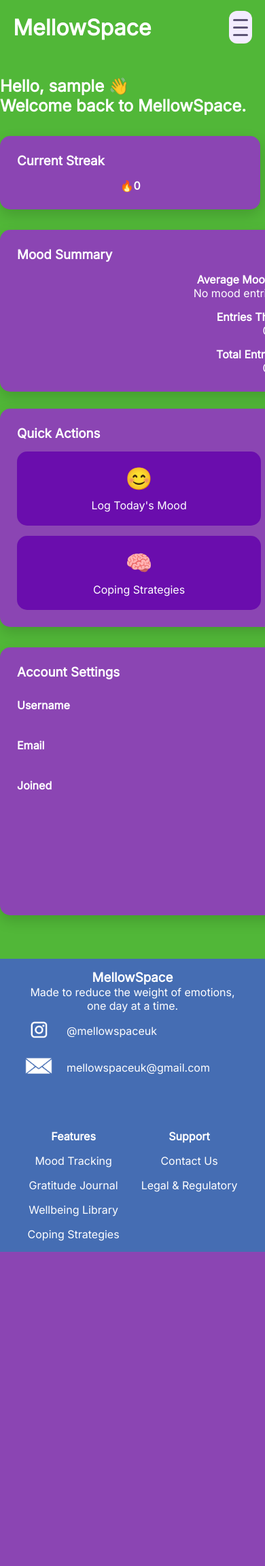
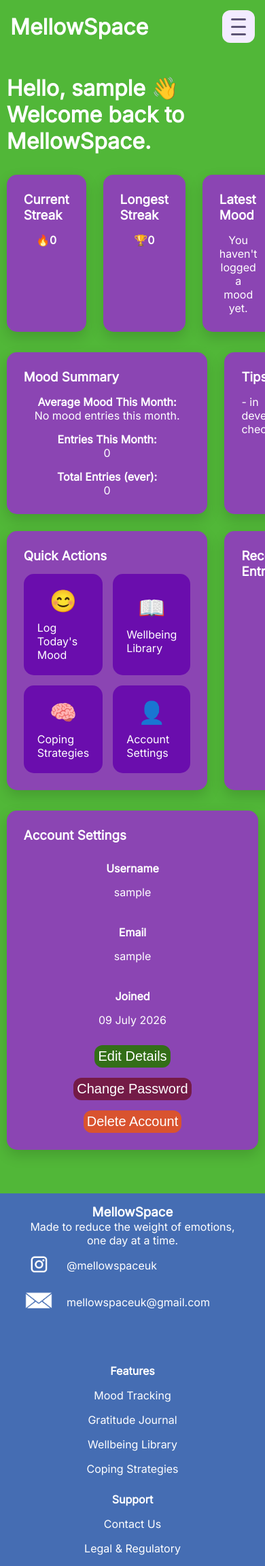
Before and after one commit to annawils441/mellowspace, a Flask app: page /dashboard in a window 390 px wide; the page is wider, and only the part inside the window is pictured. Shown: that part at 68% size. Before the commit the page ends 1841 px from the top of that part, so only its background shows below. Run offline with Flask 3, Linux system fonts and the light colour scheme; the visitor is signed in with stand-in values (Sample User, id 1); data that the repository does not hold is empty.

Commit message:
V5.2 - Added more responsive media queries and fixed the hamburger button

```diff
--- a/app/static/css/styles.css
+++ b/app/static/css/styles.css
@@ -730,13 +730,13 @@
     }
     .calendar {
         width: 95%;
-        gap: 6px;
+        gap: 5px;
     }
     .day {
-        padding: 4px;
+        font-size: 12px;
     }
     .day-emoji {
-        font-size: 22px;
+        font-size: 20px;
     }
     .register-container,
     .login-container {
@@ -753,20 +753,19 @@
         justify-content: center;
     }
     .homepage-img-txt-box{
-        font-size: 28px;
+        font-size: 24px;
+        padding: 10px;
     }
     .homepage-btn-box{
-        font-size: 24px;
+        font-size: 20px;
+        padding: 10px 20px;
     }
-
     .homepage-note-title{
         font-size: 24px;
     }
-
     .homepage-note-txt{
         font-size: 18px;
     }
-
     .homepage-quote-txt{
         font-size: 24px;
     }
@@ -803,7 +802,162 @@
     .emotion-child-container h2 {
         font-size: 18px;
     }
+    .why-mellowspace,
+    .homepage-quote-box {
+        height: auto;
+        padding: 30px;
+    }
+    .dashboard {
+        width: 95%;
+    }
+    .stats-grid,
+    .dashboard-grid {
+        grid-template-columns: 1fr;
+    }
+    .username-card,
+    .email-card,
+    .joined-card{
+        flex-direction:column;
+        gap:15px;
+    }
+    .popup-content,
+    .change-pwd-popup-content,
+    .delete-popup-content{
+        width:90%;
+        padding:20px;
+    }
+    .mood-card {
+        width: 110px;
+        padding: 10px;
+    }
+    .mood-card h2 {
+        font-size: 22px;
+    }
+    .mood-card p {
+        font-size: 32px;
+    }
+    .strategy-grid {
+        grid-template-columns: 1fr;
+    }
 }
+
+/* Large tablets and smaller laptops */
+@media (max-width:1024px) {
+    .dashboard {
+        width: 95%;
+    }
+    .strategy-group,
+    .repeat-box,
+    .why-mellowspace,
+    .homepage-quote-box{
+    width: 95%;
+    }
+    .calendar {
+        width: 100%;
+    }
+    .month-title {
+        width: 95%;
+    }
+    .mood-layout {
+        grid-template-columns: 1fr;
+        justify-items: center;
+    }
+    .layout-spacer {
+        display: none;
+    }
+    .dashboard-grid{
+        grid-template-columns: 1fr;
+    }
+
+    .stats-grid{
+        grid-template-columns: repeat(2,1fr);
+    }
+
+    .heading{
+        width: auto;
+    }
+}
+
+/* Phones */
+@media (max-width:480px) {
+    .heading img {
+        width: 220px;
+        height: auto;
+    }
+    header {
+        padding: 15px;
+    }
+    h1 {
+        font-size: 32px;
+    }
+    h2 {
+        font-size: 24px;
+    }
+    p {
+        font-size: 16px;
+    }
+    .homepage-img-txt-box{
+        font-size: 18px;
+    }
+    .homepage-btn-box{
+        font-size: 16px;
+    }
+    .homepage-note-title{
+        font-size: 22px;
+    }
+    .homepage-note-txt{
+        font-size: 16px;
+    }
+    .homepage-quote-txt{
+        font-size: 18px;
+    }
+    .register-container,
+    .login-container{
+        width: 95%;
+        padding: 20px;
+    }
+    .register-input,
+    .login-input{
+        font-size: 16px;
+    }
+    .mood-card {
+        width: 90%;
+    }
+    .mood-card h2 {
+        font-size: 18px;
+    }
+    .mood-card p {
+        font-size: 28px;
+    }
+    .emotion-child-container {
+        width: 100%;
+    }
+    .emotion-child-container h2 {
+        font-size: 16px;
+    }
+    #mood-submit-btn,
+    #register-btn,
+    #login-btn {
+        width: 100%;
+    }
+    .footer-right{
+        flex-direction: column;
+        gap: 25px;
+    }
+    .delete-buttons,
+    .delete-confirm-buttons{
+        flex-direction: column;
+    }
+    .cancel-btn,
+    .delete-account-btn,
+    .delete-confirm-btn{
+        width: 100%;
+    }
+    .quick-actions-grid{
+        grid-template-columns: 1fr;
+    }
+}
+
 
 /* Responsive large containers */
 .homepage-notes-container,
@@ -851,9 +1005,11 @@
     display: grid;
     grid-template-columns: repeat(7, 1fr);
     gap: 12px;
-    width: 900px;
+    width: 100%;
+    max-width: 900px;
     padding-top: 1rem;
     padding-bottom: 1rem;
+    box-sizing: border-box;
 }
 
 .current-streak-card, .longest-streak-card {
@@ -946,11 +1102,13 @@
 }
 
 .dashboard {
-    width: 1200px;
+    width: 95%;
+    max-width: 1200px;
     margin: 2rem auto;
     display: flex;
     flex-direction: column;
     gap: 30px;
+    box-sizing: border-box;
 }
 
 .stats-grid {
--- a/app/static/js/scripts.js
+++ b/app/static/js/scripts.js
@@ -12,7 +12,7 @@
     });
     document.addEventListener("click", function (event) {
         const navbar = document.getElementById("navbar");
-        const hamburgerMenu = document.querySelector(".hamburger");
+        const hamburgerMenu = document.querySelector(".hamburger-menu");
         if (!navbar) return;
         const clickedOutsideNavbar = !navbar.contains(event.target);
         const clickedOutsideHamburger = !hamburgerMenu || !hamburgerMenu.contains(event.target);
```
